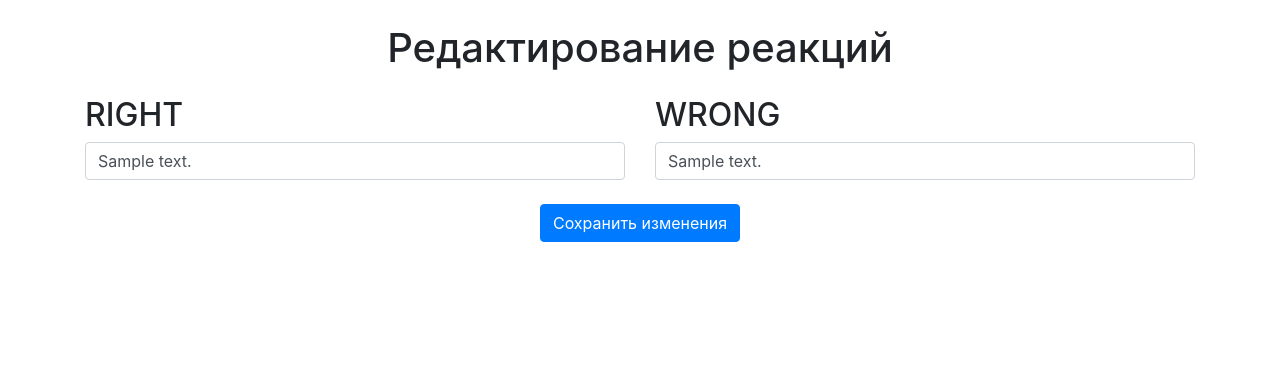
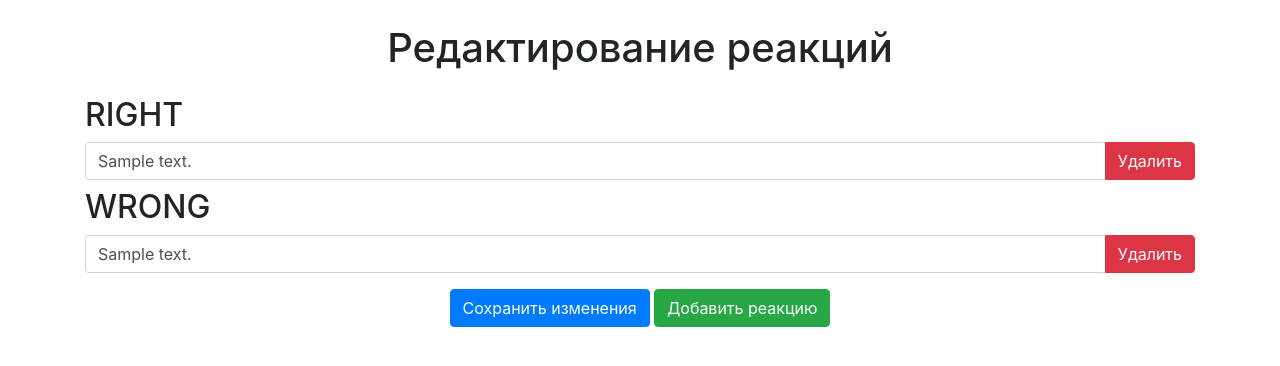
Before and after one commit to vasgg/english_buddy_bot, a FastAPI app: template src/API/templates/reactions.html in a window 1280 px wide. Shown: the top 366 px of the page. Run offline with FastAPI, Linux system fonts and the light colour scheme; the template is opened without the code that fills it: most values are stand-ins (such as "Sample title", 1, 10 or a date in 2020); parts of the project's set-up code (start-up, migrations or seed data) failed here and were passed over; some libraries are stand-ins or nearby versions.

Commit message:
Frontend (#15)
* working on slide page

* WIP

* WIP

```diff
--- a/src/API/templates/reactions.html
+++ b/src/API/templates/reactions.html
@@ -2,7 +2,7 @@
 <html lang="ru">
 <head>
     <meta charset="UTF-8">
-    <title>Reactions</title>
+    <title>Редактирование реакций</title>
     <link href="https://stackpath.bootstrapcdn.com/bootstrap/4.3.1/css/bootstrap.min.css" rel="stylesheet">
 </head>
 <body>
@@ -10,30 +10,48 @@
     <h1 class="mb-4 text-center">Редактирование реакций</h1>
 
     <form id="editReactionsForm" action="/reactions" method="post">
-        <div class="row">
-            <div class="col-6">
         <h2>RIGHT</h2>
         <!-- Правильные реакции -->
         {% for reaction in right %}
-                <input type="text" class="form-control mb-2" name="{{ reaction.id }}" value="{{ reaction.text }}">
+        <div class="input-group mb-2">
+            <input type="text" class="form-control" name="{{ reaction.id }}" value="{{ reaction.text }}">
+            <div class="input-group-append">
+                <button class="btn btn-danger" type="button" onclick="confirmDeletion({{ reaction.id }})">Удалить</button>
+            </div>
+        </div>
         {% endfor %}
-            </div>
-            <div class="col-6">
+
         <h2>WRONG</h2>
         <!-- Неправильные реакции -->
         {% for reaction in wrong %}
-                <input type="text" class="form-control mb-2" name="{{ reaction.id }}" value="{{ reaction.text }}">
-                {% endfor %}
+        <div class="input-group mb-2">
+            <input type="text" class="form-control" name="{{ reaction.id }}" value="{{ reaction.text }}">
+            <div class="input-group-append">
+                <button class="btn btn-danger" type="button" onclick="confirmDeletion({{ reaction.id }})">Удалить</button>
             </div>
         </div>
-        <div class="row mt-3">
-            <div class="col-12 text-center">
+        {% endfor %}
+
+        <div class="text-center mt-3">
             <button type="submit" class="btn btn-primary">Сохранить изменения</button>
-            </div>
+            <button type="button" class="btn btn-success" onclick="addReaction()">Добавить реакцию</button>
         </div>
     </form>
 </div>
+
 <script>
+    function confirmDeletion(reactionId) {
+        if (confirm('Вы уверены, что хотите удалить эту реакцию?')) {
+            // Отправить запрос на сервер для удаления реакции
+            // Нужно реализовать на сервере маршрут для обработки этого запроса
+        }
+    }
+
+    function addReaction() {
+        // Логика для добавления новой реакции
+        // Это может включать добавление нового поля ввода или открытие модального окна для ввода новой реакции
+    }
+
     document.getElementById('editReactionsForm').onsubmit = async function(e) {
         e.preventDefault(); // Предотвращаем стандартную отправку формы
         let formData = new FormData(this);
```
Lines whose indentation alone changed are shown as unchanged.
